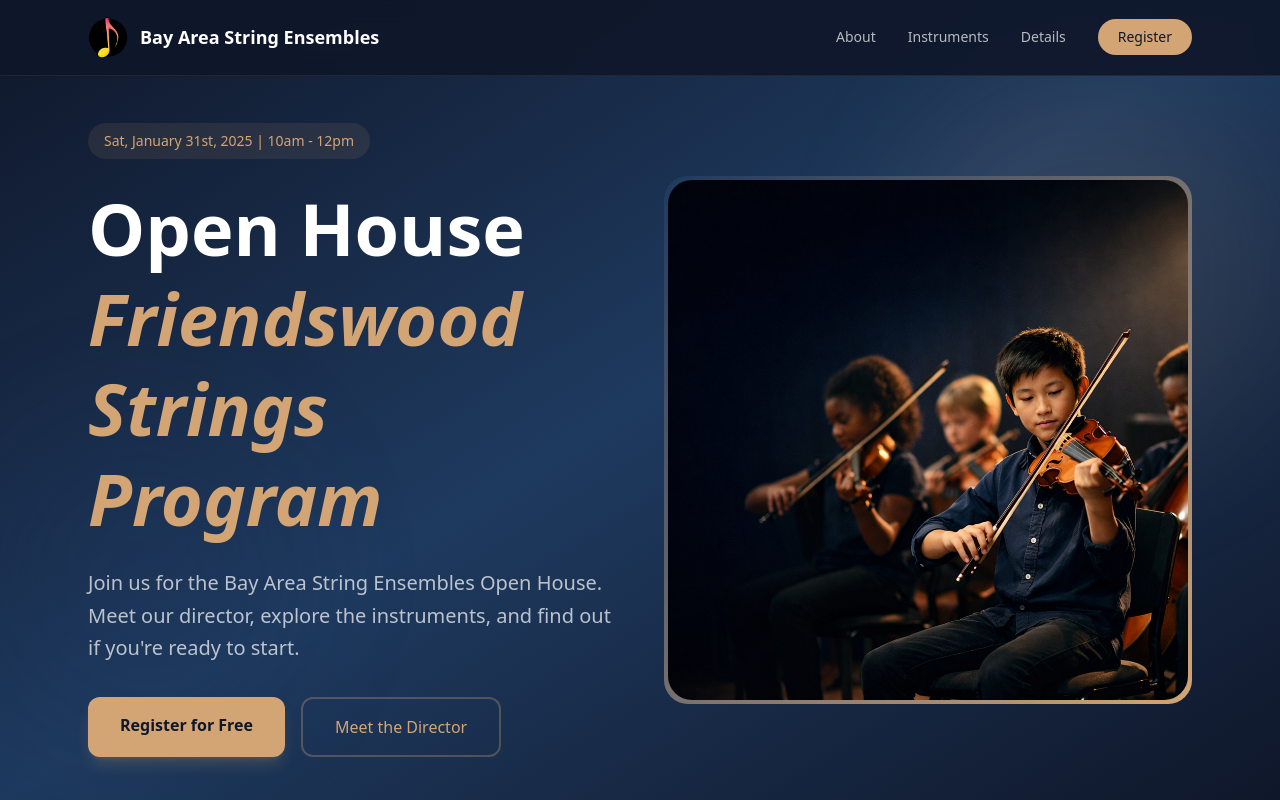
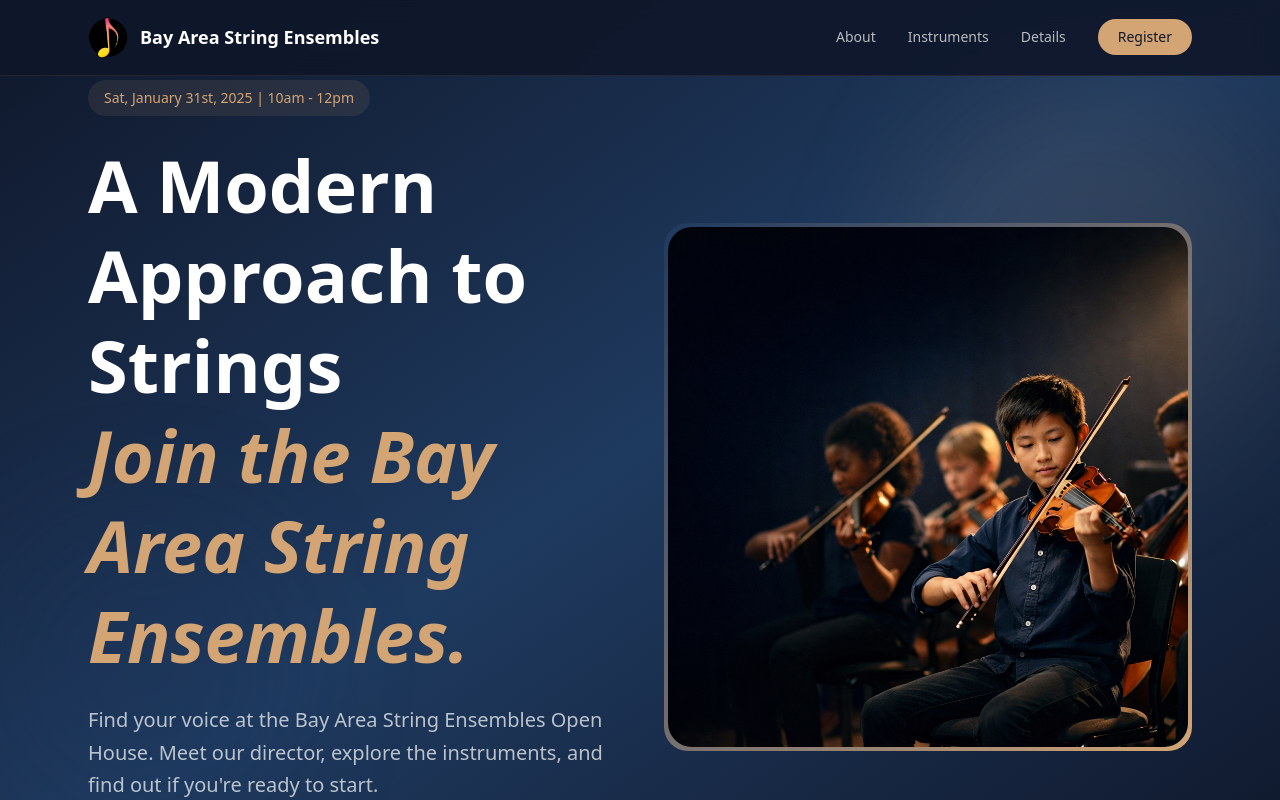
Before and after one commit to BestLessonEver/base-open-house, a Next.js app: page / in a window 1280 px wide. Shown: the top 800 px of the page. Built offline with nearby package versions, Linux system fonts and the light colour scheme; a web font is replaced by a local one.

Commit message:
Update hero headline copy

```diff
--- a/src/app/page.tsx
+++ b/src/app/page.tsx
@@ -74,16 +74,16 @@ export default function HomePage() {
             </div>
 
             <h1 className="text-5xl md:text-6xl lg:text-7xl font-bold mb-6 leading-tight">
-              <span className="text-white">Open House</span>
+              <span className="text-white">A Modern Approach to Strings</span>
               <br />
               <span className="text-[#d4a574] font-[var(--font-playfair)] italic">
-                Friendswood Strings Program
+                Join the Bay Area String Ensembles.
               </span>
             </h1>
 
             <p className="text-xl text-white/70 mb-8 leading-relaxed">
-              Join us for the Bay Area String Ensembles Open House. Meet our
-              director, explore the instruments, and find out if you're ready to start.
+              Find your voice at the Bay Area String Ensembles Open House. Meet our director,
+              explore the instruments, and find out if you're ready to start.
             </p>
 
             <div className="flex flex-col sm:flex-row gap-4">
```
